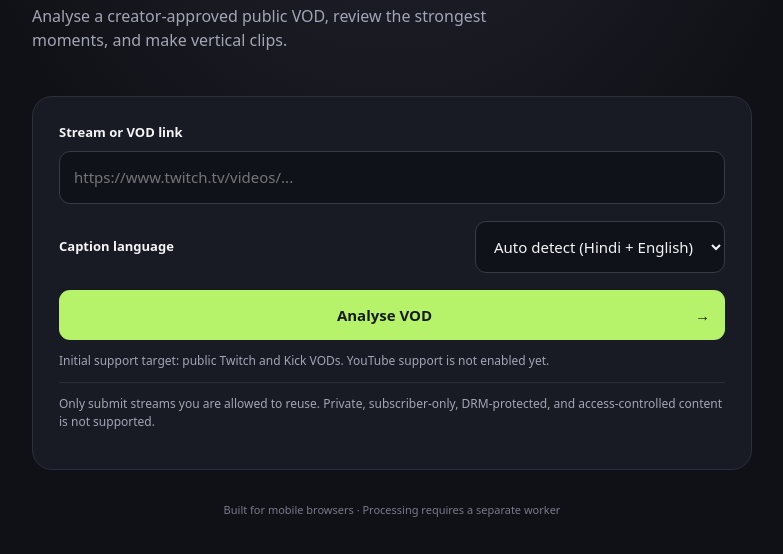
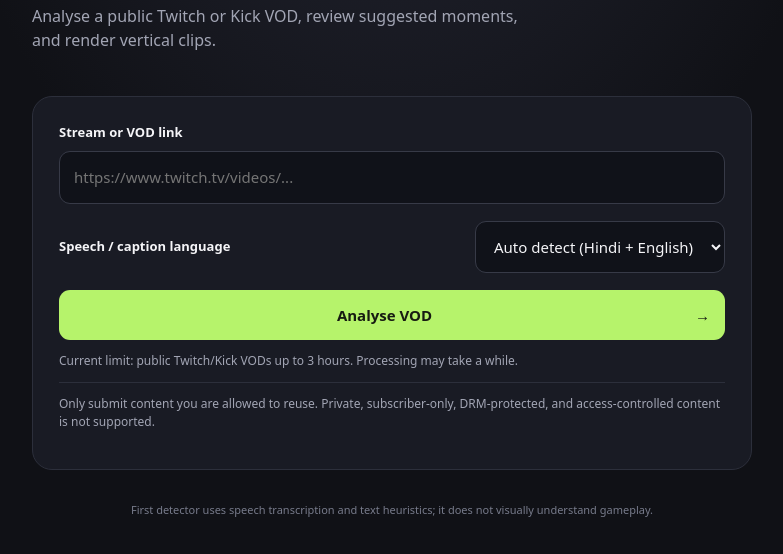
Before and after one commit to rohitt-web/auto-clipper, a plain HTML site: page web/index.html in a window 1280 px wide. Shown: the part 311-865 px from the top of the page, without its empty margins (248-1031 px from the left). Drawn offline with Linux system fonts and the light colour scheme.

Commit message:
Update UI for async analysis and clip selection

```diff
--- a/web/index.html
+++ b/web/index.html
@@ -13,19 +13,24 @@
     <section class="hero">
       <p class="eyebrow">STREAM → MOMENTS → SHORTS</p>
       <h1>Find the moments<br><em>worth clipping.</em></h1>
-      <p class="sub">Analyse a creator-approved public VOD, review the strongest moments, and make vertical clips.</p>
+      <p class="sub">Analyse a public Twitch or Kick VOD, review suggested moments, and render vertical clips.</p>
     </section>
     <section class="panel">
       <label for="vod-url">Stream or VOD link</label>
       <input id="vod-url" type="url" placeholder="https://www.twitch.tv/videos/..." autocomplete="url">
-      <div class="row"><label for="language">Caption language</label><select id="language"><option value="auto">Auto detect (Hindi + English)</option><option value="hi">Hindi</option><option value="en">English</option></select></div>
+      <div class="row"><label for="language">Speech / caption language</label><select id="language"><option value="auto">Auto detect (Hindi + English)</option><option value="hi">Hindi</option><option value="en">English</option></select></div>
       <button id="analyse">Analyse VOD <span>→</span></button>
-      <p class="hint">Initial support target: public Twitch and Kick VODs. YouTube support is not enabled yet.</p>
-      <p class="notice">Only submit streams you are allowed to reuse. Private, subscriber-only, DRM-protected, and access-controlled content is not supported.</p>
+      <p class="hint">Current limit: public Twitch/Kick VODs up to 3 hours. Processing may take a while.</p>
+      <p class="notice">Only submit content you are allowed to reuse. Private, subscriber-only, DRM-protected, and access-controlled content is not supported.</p>
     </section>
     <section id="status" class="status" aria-live="polite" hidden></section>
-    <section id="moments" hidden><div class="section-head"><div><p class="eyebrow">ANALYSIS</p><h2>Candidate moments</h2></div><span id="count" class="count"></span></div><div id="moment-list"></div></section>
-    <footer>Built for mobile browsers · Processing requires a separate worker</footer>
+    <section id="moments" hidden>
+      <div class="section-head"><div><p class="eyebrow">ANALYSIS</p><h2>Choose your moments</h2></div><span id="count" class="count"></span></div>
+      <div id="moment-list"></div>
+      <button id="render" class="secondary">Render selected clips</button>
+    </section>
+    <section id="downloads" hidden><h2>Your clips</h2><div id="download-list"></div></section>
+    <footer>First detector uses speech transcription and text heuristics; it does not visually understand gameplay.</footer>
   </main>
   <script src="/app.js" defer></script>
 </body>
```
